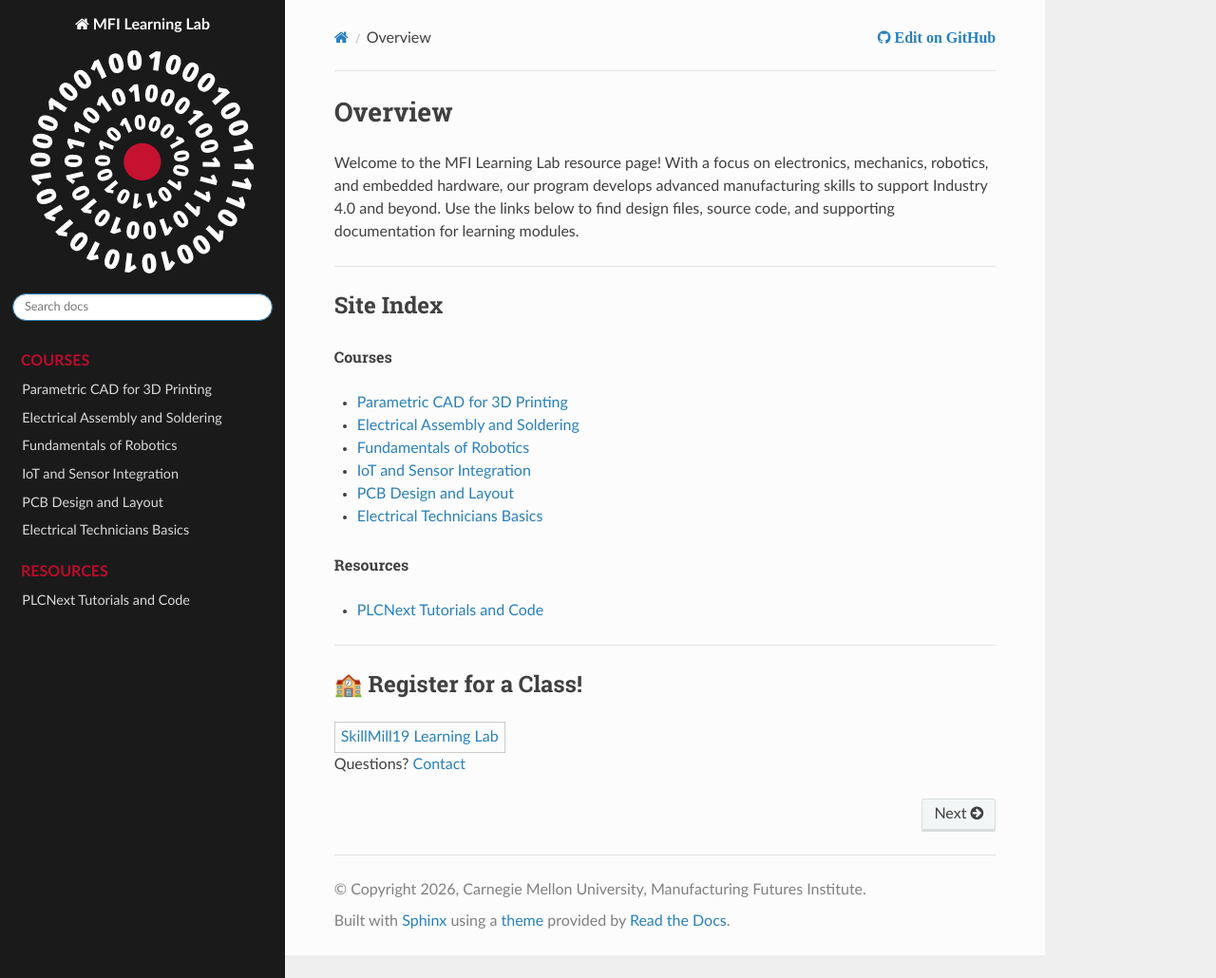
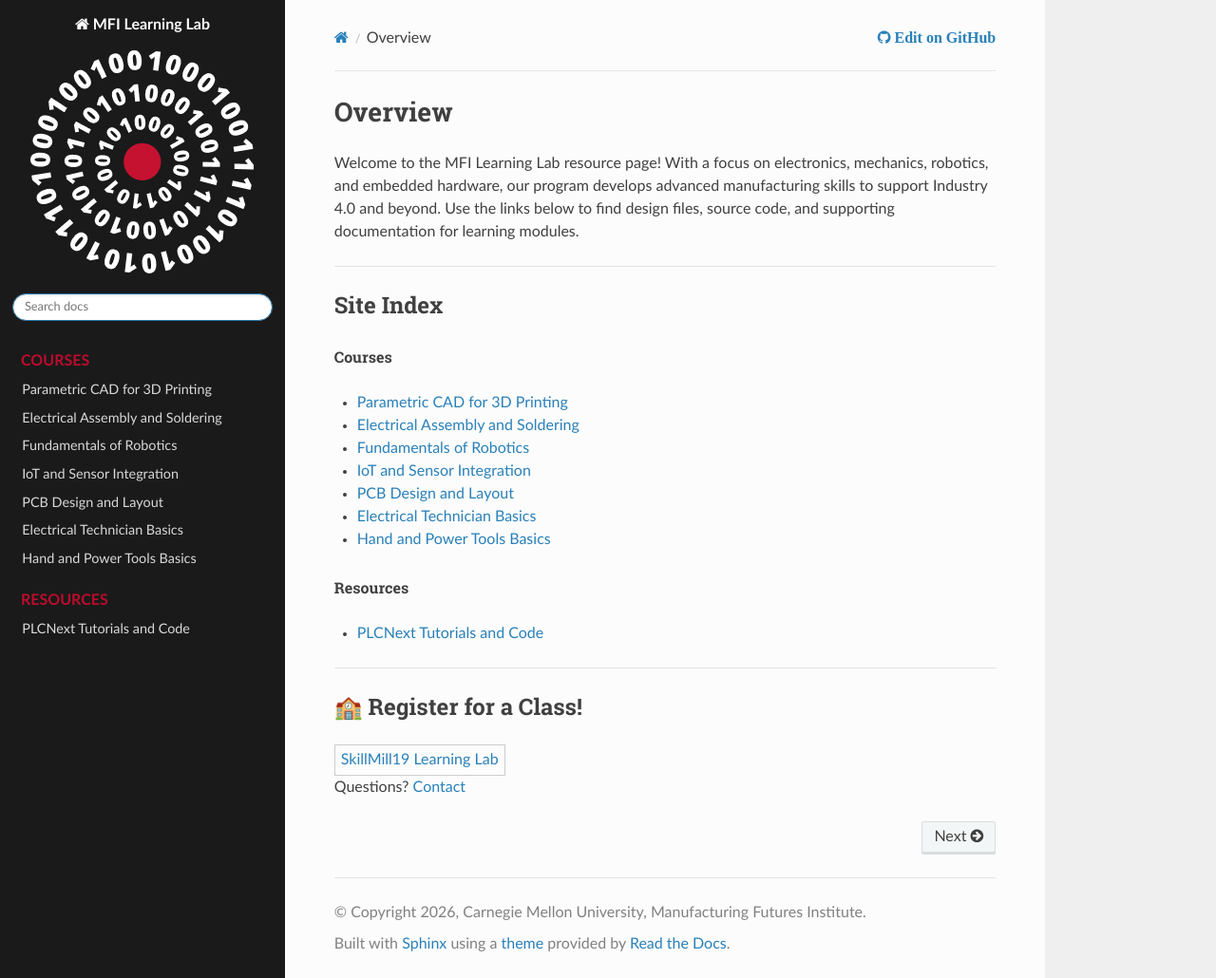
Before and after one commit to cmu-mfi/learninglab, a Sphinx documentation site: the page built from doc/index.md, in a window 1280 px wide and 1030 px high. Shown: the whole window at 95% size. Built offline with Sphinx 7.4.7 and the Read the Docs theme 3.1.0, drawn with Linux system fonts in a browser that asks for light colours.

Commit message:
added hand tools and renamed "technicians"

````diff
--- a/doc/courses/electrical_technicians_basics.md
+++ b/doc/courses/electrical_technician_basics.md
@@ -1,3 +1,3 @@
-# Electrical Technicians Basics
+# Electrical Technician Basics
 
 A great course incoming for all the electrical technicians out there. This course will cover the basics of electrical engineering, including circuit analysis, power systems, and safety protocols. Whether you're a beginner or looking to refresh your knowledge, this course is designed to provide you with the essential skills needed in the field of electrical technology. Stay tuned for more updates and course materials!
--- /dev/null
+++ b/doc/courses/hand_power_tools_basics.md
@@ -0,0 +1,3 @@
+# Hand and Power Tools Basics
+
+This is some pseudo funny placeholder.
--- a/doc/index.md
+++ b/doc/index.md
@@ -16,7 +16,8 @@
 courses/fund_robotics.md
 courses/iot.md
 courses/pcb.md
-courses/electrical_technicians_basics.md
+courses/electrical_technician_basics.md
+courses/hand_power_tools_basics.md
 ```
 
 ```{toctree}
````
